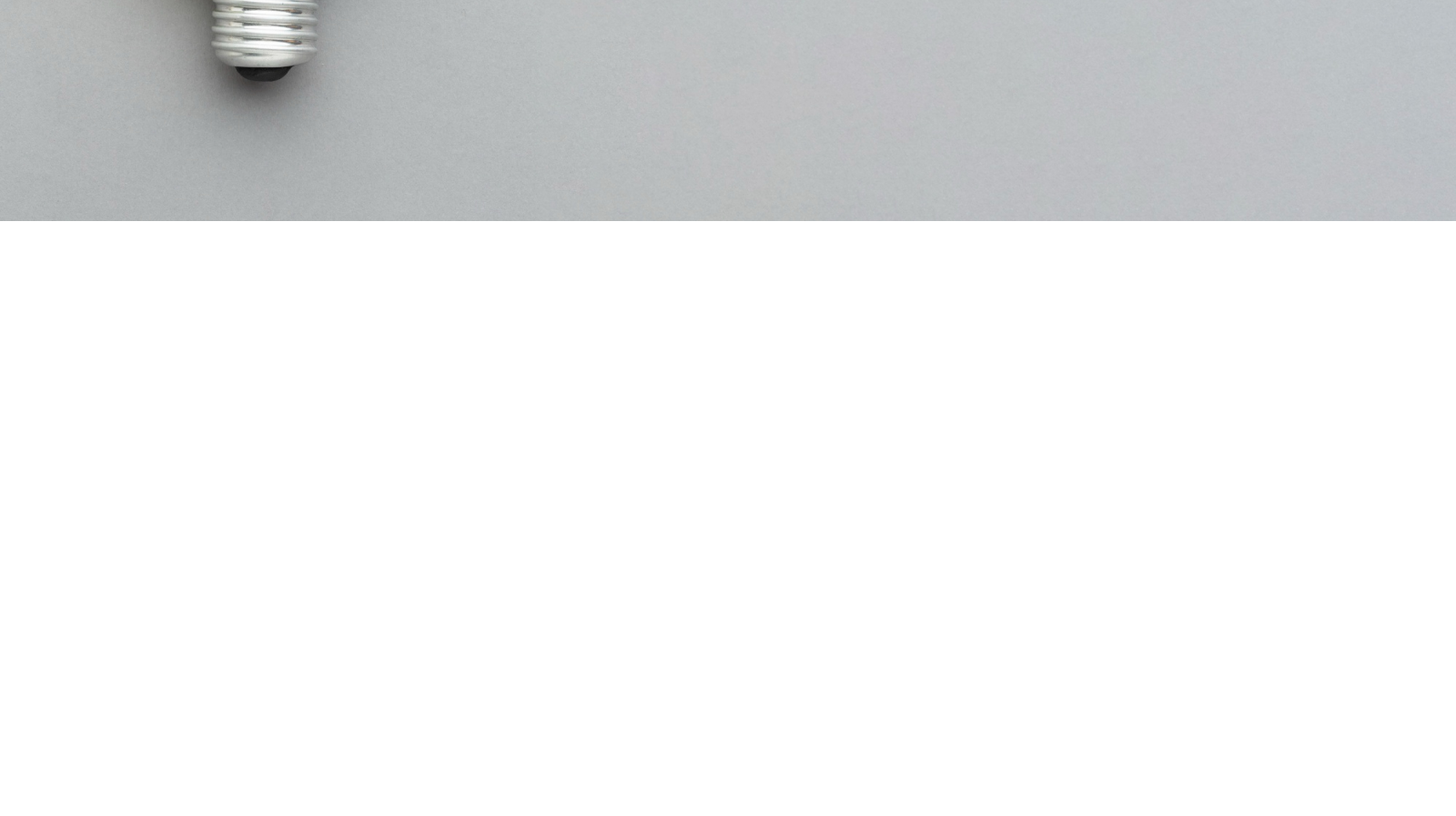
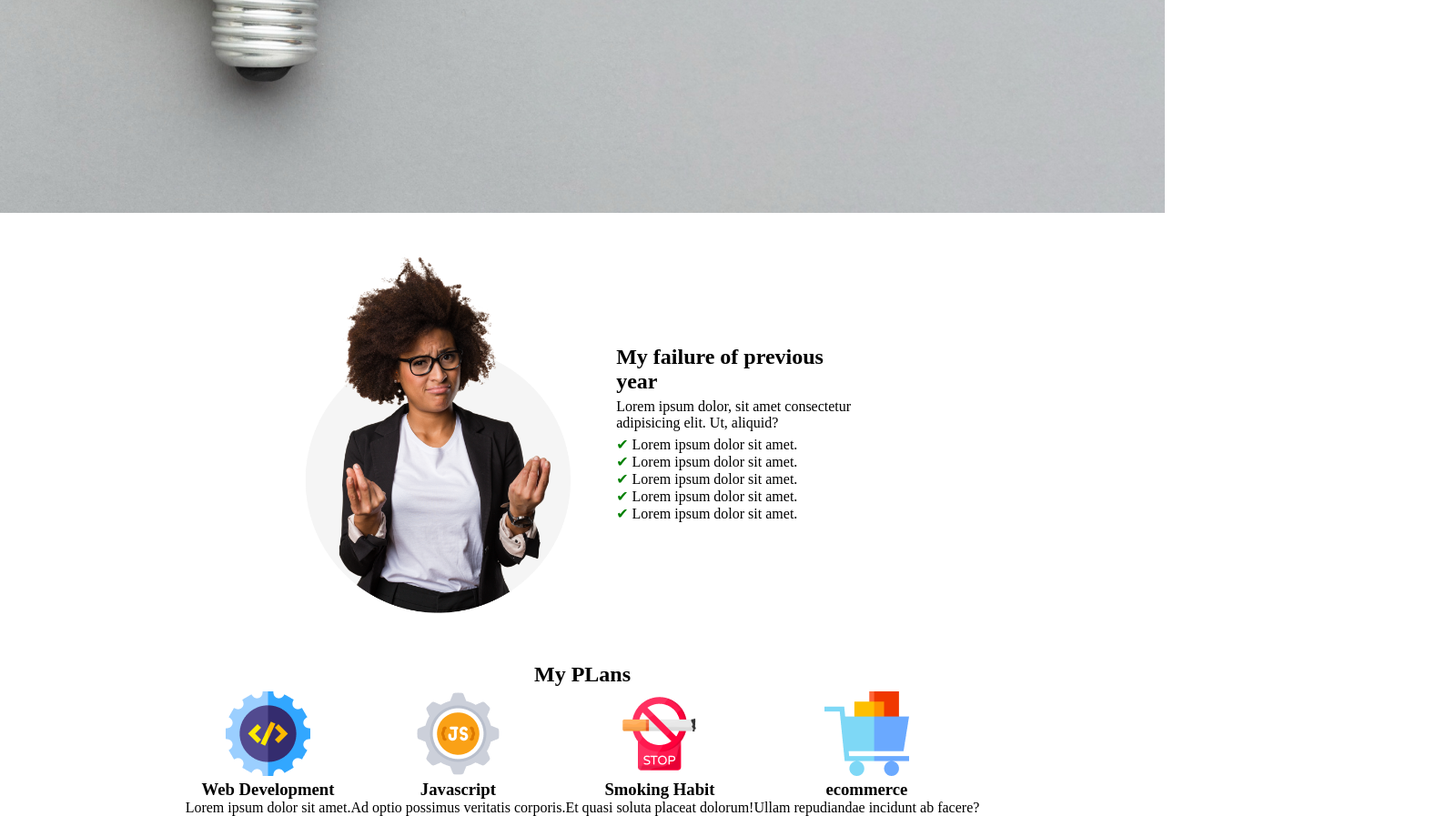
Before and after one commit to ekram2d/assignment1, a plain HTML site: page index.html in a window 1280 px wide. Shown: the part 566-1463 px from the top of the page at 91% size, 1600 px wide, since content can reach past the window. Before the commit the page ends 809 px from the top, so only its background shows below. Drawn offline with Linux system fonts and the light colour scheme.

Commit message:
plan add

```diff
--- a/index.html
+++ b/index.html
@@ -10,6 +10,8 @@
 </head>
 
 <body>
+
+    <!-- header part start -->
     <header>
         <!-- background image and text adde int haed part -->
         <section class="head-img">
@@ -28,6 +30,76 @@
 
         </section>
 
+
+
+
+
+        <!-- main section start -->
+
+        <main>
+
+            <section class="personal-img-description">
+                <div class="imag">
+                    <img class="personal-img" src="images/person.png">
+                </div>
+
+                <div class="div-desc">
+                    <h1 style="margin-bottom: 5px;">My failure of previous year</h1>
+                    <p style="padding-bottom: 5px;">Lorem ipsum dolor, sit amet consectetur adipisicing elit. Ut,
+                        aliquid?</p>
+                    <span class='right'>&#10004; </span>Lorem ipsum dolor sit amet.
+                    <br>
+                    <span class='right'>&#10004; </span>Lorem ipsum dolor sit amet.
+                    <br>
+                    <span class='right'>&#10004; </span>Lorem ipsum dolor sit amet.
+                    <br>
+                    <span class='right'>&#10004; </span>Lorem ipsum dolor sit amet.
+                    <br>
+                    <span class='right'>&#10004; </span>Lorem ipsum dolor sit amet.
+
+
+
+
+                </div>
+            </section>
+            <!-- my plane section start  -->
+            <section class="my-plans">
+
+                <h1 class="plan-head">My PLans</h1>
+                <div class="icon-container">
+
+
+                    <div class="icon">
+                        <img src="images/icons/web.png" alt="">
+                        <h3>Web Development</h3>
+                        <p>Lorem ipsum dolor sit amet.</p>
+                    </div>
+                    <div class="icon">
+                        <img src="images/icons/js.png" alt="">
+                        <h3>Javascript</h3>
+                        <p>Ad optio possimus veritatis corporis.</p>
+                    </div>
+                    <div class="icon">
+                        <img src="images/icons/smoke.png" alt="">
+                        <h3>Smoking Habit</h3>
+                        <p>Et quasi soluta placeat dolorum!</p>
+                    </div>
+                    <div class="icon">
+                        <img src="images/icons/ecom.png" alt="">
+                        <h3>ecommerce</h3>
+                        <p>Ullam repudiandae incidunt ab facere?</p>
+                    </div>
+
+                </div>
+            </section>
+
+
+        </main>
+
+
+
+
+
     </header>
     <main>
 
--- a/styles/style.css
+++ b/styles/style.css
@@ -1,13 +1,14 @@
 * {
     margin: 0px;
-    font-family: Arial, Helvetica, sans-serif;
+    /* font-family: Arial, Helvetica, sans-serif; */
+    box-sizing: border-box;
 }
 
 
 /* heading part style */
 .head-img {
-    width: 1600px;
-height: 809px;
+    width: 100%;
+    height: 800px;
     background-image: url("../images/banner/banner2.png");
 }
 
@@ -18,22 +19,75 @@ height: 809px;
     text-align: right;
     /* padding: 40px 40px; */
 }
-.head-text{
+
+.head-text {
     font-size: 40px;
     padding: 3px;
 }
-.head-para{
+
+.head-para {
     font-weight: 0px;
     padding: 7px;
 }
-.head-btn{
+
+.head-btn {
     border: none;
     height: 50px;
     width: 120px;
-    background-color:coral ;
+    background-color: coral;
     color: white;
     border-radius: 3px;
     padding: 4px;
     margin-top: 20px;
 
 }
+
+/* main section style */
+
+.personal-img-description {
+
+    display: flex;
+    align-items: center;
+
+    justify-content: center;
+    gap: 20px;
+    margin-top: 40px;
+}
+
+
+.div-desc{
+    padding: 20px;
+    width: 300px;
+}
+.desc-head{
+    margin-bottom: 200rem;
+}
+
+.personal-img {
+    height: 400px;
+}
+
+.right {
+    color: green;
+}
+
+
+/* my plan start  */
+
+.icon-container{
+
+    display: flex;
+    justify-content: center;
+
+}
+.my-plans{
+    align-items: center;
+    text-align: center;
+    margin-top: 50px;
+}
+.plan-head{
+    margin-bottom: 5px;
+}
+img{
+    size: 5px;
+}
```
